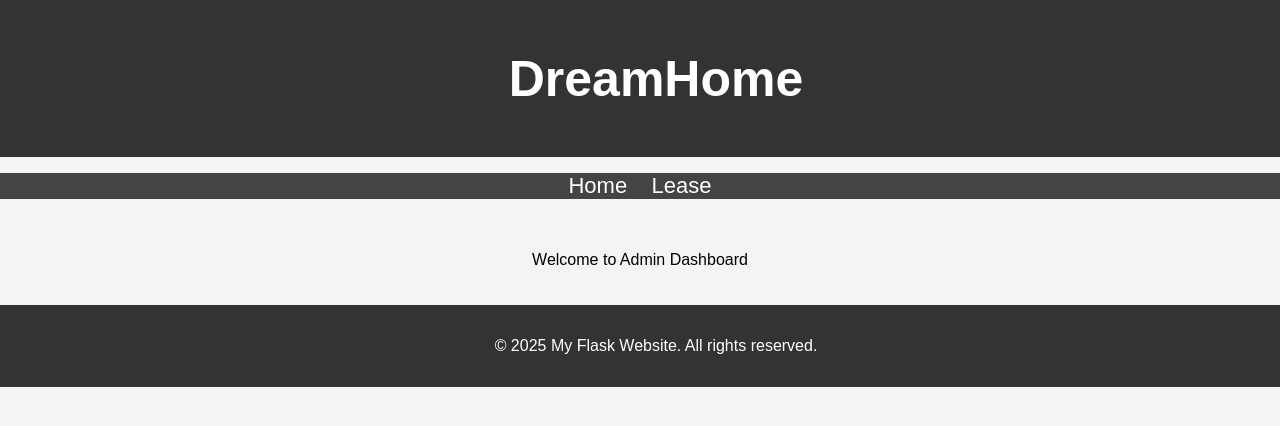
After one commit to Deependra-Ks01/DreamHomeDBMS, a Flask app: page /admin_dash in a window 1280 px wide. The commit adds this page. Shown: the top 426 px of the page. Run offline with Flask 3, Linux system fonts and the light colour scheme.

Commit message:
Added admin dashboard

```diff
--- a/app.py
+++ b/app.py
@@ -26,6 +26,10 @@ def leasing():
 def client_dash():
     return render_template('client_dash.html')
 
+@app.route('/admin_dash')
+def admin_dash():
+    return render_template('admin_dash.html')
+
 @app.route('/admin_login')
 def admin_login():
     return render_template('admin_login.html')
--- /dev/null
+++ b/templates/admin_dash.html
@@ -0,0 +1,44 @@
+<!DOCTYPE html>
+<html lang="en">
+<head>
+    <meta charset="UTF-8">
+    <meta name="viewport" content="width=device-width, initial-scale=1.0">
+    <title>Client Dashboard</title>
+    <link rel="stylesheet" href="static/style.css">
+</head>
+<body>
+    <header>
+        <h1>DreamHome</h1>
+    </header>
+    <nav>
+        <ul>
+            <li><a href="#">Home</a></li>
+            <li><a href="{{ url_for('leasing') }}">Lease</a></li>
+            <!-- <li><a href="#">Services</a></li>
+            <li><a href="#">Contact</a></li>
+            <li><a href="{{ url_for('login') }}">Login</a></li> -->
+        </ul>
+    </nav>
+    <section>
+
+      <p>Welcome to Admin Dashboard</p>
+        <!-- <h2>About Us</h2>
+        <h2>Advertising Properties</h2>
+        <div class="property-scroller">
+            <div class="property-card">Property 1</div>
+            <div class="property-card">Property 2</div>
+            <div class="property-card">Property 3</div>
+            <div class="property-card">Property 4</div>
+            <div class="property-card">Property 5</div>
+            <div class="property-card">Property 5</div>
+            <div class="property-card">Property 5</div>
+            <div class="property-card">Property 5</div>
+            <div class="property-card">Property 5</div>
+        </div> -->
+    </section>
+
+    <footer>
+        <p>&copy; 2025 My Flask Website. All rights reserved.</p>
+    </footer>
+</body>
+</html>
--- a/templates/admin_login.html
+++ b/templates/admin_login.html
@@ -19,7 +19,7 @@
             <label for="password">Password:</label>
             <input type="password" id="password" name="password" required>
 
-            <button type="submit">Login</button>
+            <a href="{{ url_for('admin_dash') }}" class="btn">Login</a>
             <a href="{{ url_for('register') }}" class="btn" bgcolor=black>Register</a>
         </form>
     </section>
```
